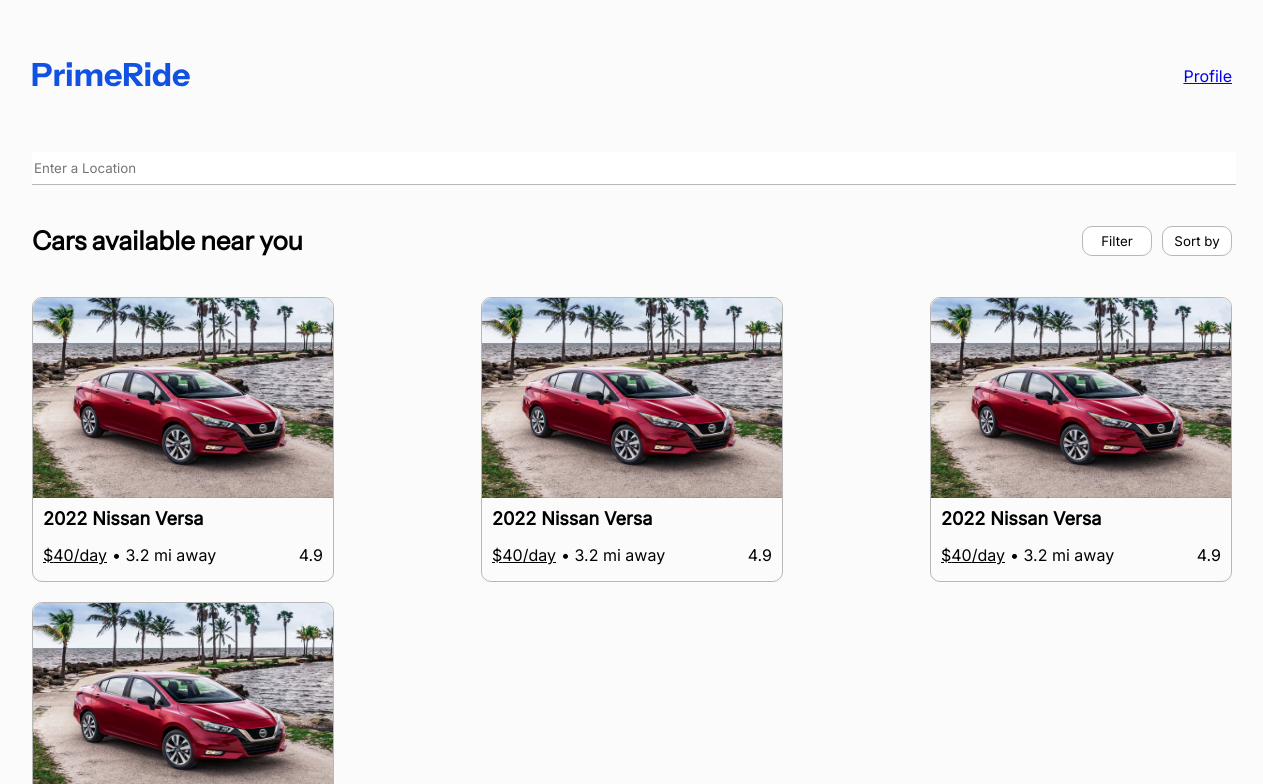
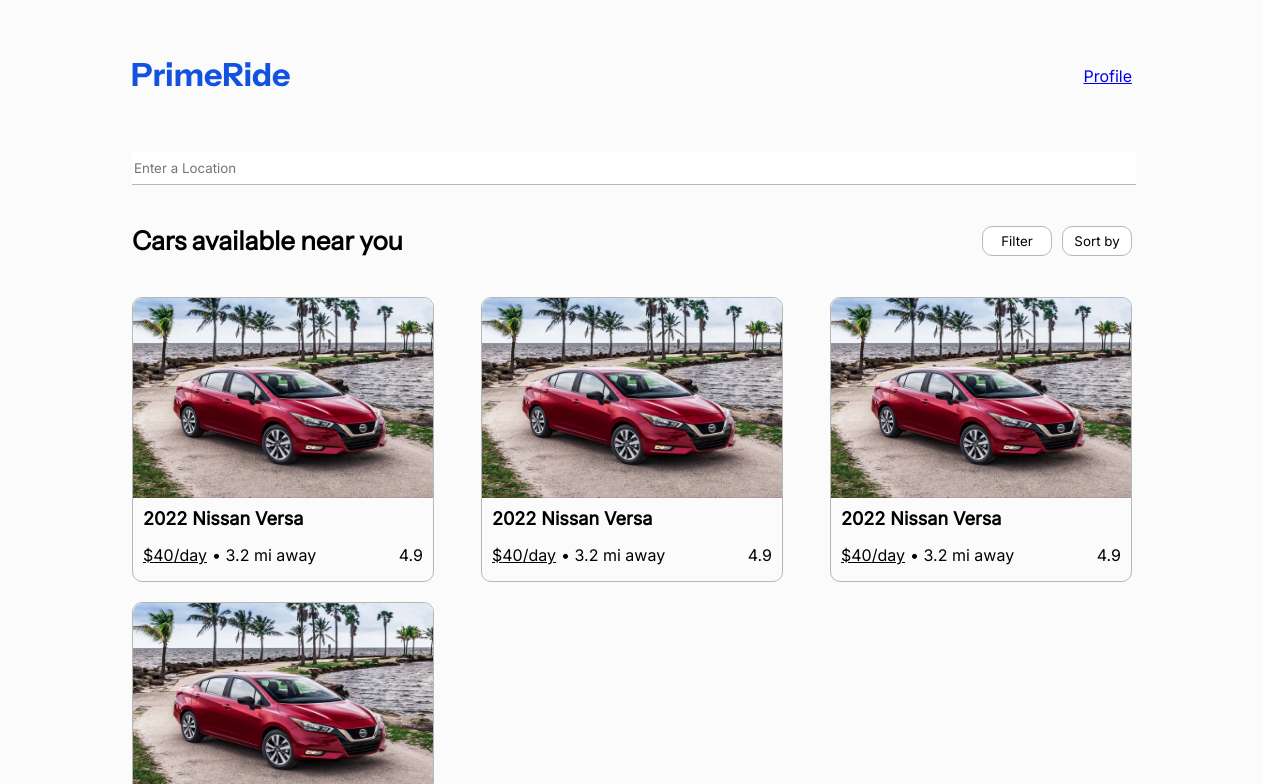
Before and after one commit to smuke/PrimeRide, a React (Vite) app: page / in a window 1536 px wide. Shown: the top 784 px of the page, without its empty margins (136-1399 px from the left). Built offline with nearby package versions, Linux system fonts and the light colour scheme.

Commit message:
Update breakpoints

```diff
--- a/src/components/container/Container.module.css
+++ b/src/components/container/Container.module.css
@@ -12,7 +12,7 @@
 
 @media (min-width: 800px) {
     .layoutContainer {
-        width: 600px;
+        width: 700px;
     }
 }
 
@@ -24,6 +24,6 @@
 
 @media (min-width: 1400px) {
     .layoutContainer {
-        width: 1200px;
+        width: 1000px;
     }
 }
```
